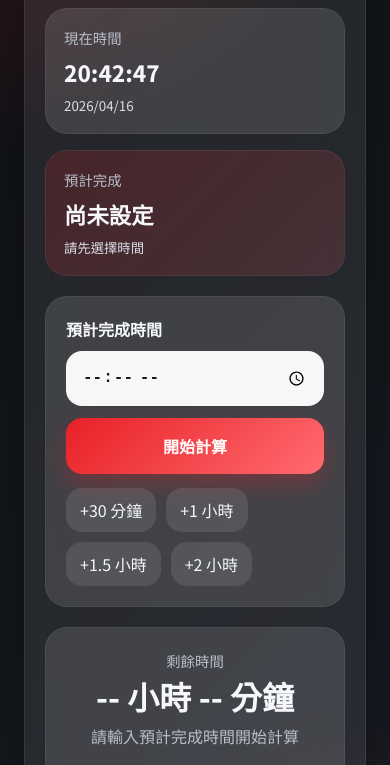
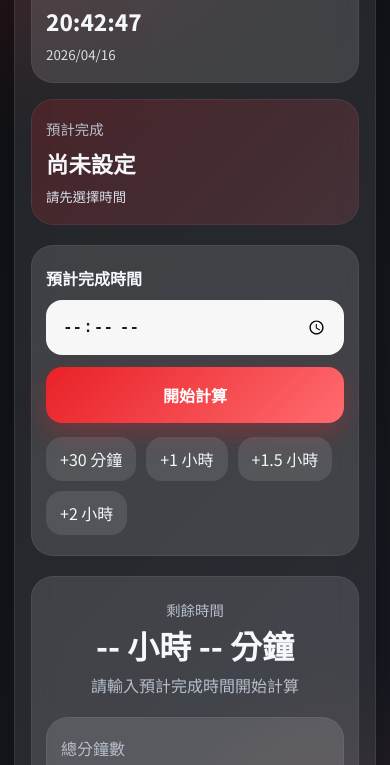
Before and after one commit to jason-kl-fan/tesla-charge-timer, a plain HTML site: page index.html in a window 390 px wide. Shown: the part 253-1018 px from the top of the page. Drawn offline with Linux system fonts and the light colour scheme.

Commit message:
Fix mobile input layout overflow

```diff
--- a/style.css
+++ b/style.css
@@ -130,6 +130,8 @@ h1 {
 
 input[type="time"] {
   width: 100%;
+  max-width: 100%;
+  min-width: 0;
   padding: 16px;
   border: 0;
   border-radius: 16px;
@@ -204,9 +206,22 @@ button {
 }
 
 @media (max-width: 640px) {
+  .app-shell {
+    padding: 14px;
+  }
+
   .hero-card {
-    padding: 20px;
+    width: 100%;
+    padding: 16px;
     border-radius: 24px;
+  }
+
+  .control-panel,
+  .countdown-panel,
+  .info-card,
+  .stat-box {
+    padding-left: 14px;
+    padding-right: 14px;
   }
 
   .time-grid,
@@ -215,6 +230,16 @@ button {
     grid-template-columns: 1fr;
   }
 
+  .input-row {
+    width: 100%;
+  }
+
+  .input-row > * {
+    width: 100%;
+    max-width: 100%;
+    min-width: 0;
+  }
+
   #calculateBtn {
     width: 100%;
   }
```
